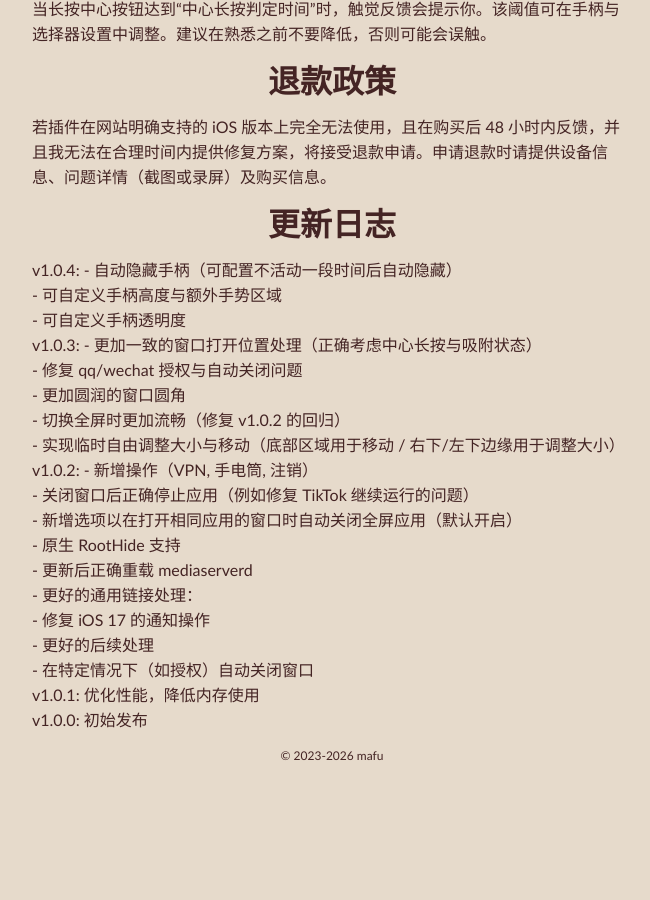
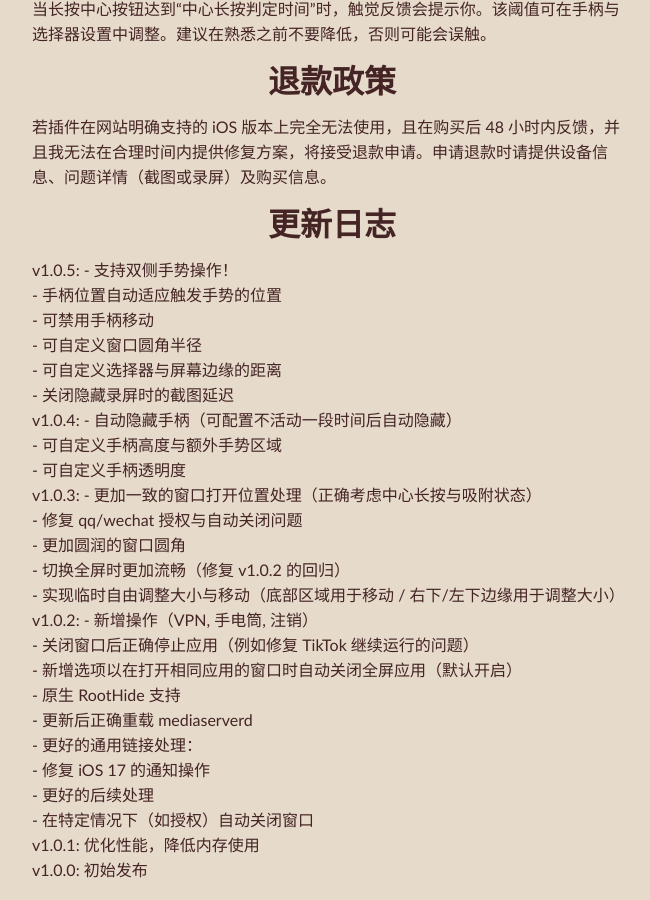
Before and after one commit to m4fn3/repo, a Jekyll site: the page web/Myrtle_zh_hans.html, which Jekyll copies as it is, in a window 1280 px wide and 900 px high, scrolled down 3019 px. Shown: the whole window, without its empty margins (308-958 px from the left). Built offline with Jekyll 4.4.1, drawn with Linux system fonts in a browser that asks for light colours; nearby versions of some CDN libraries; before the commit the page ends 3790 px from its top, so only the background shows below that.

```diff
--- a/web/Myrtle.html
+++ b/web/Myrtle.html
@@ -158,6 +158,12 @@
             </p>
             <h1>Changelogs</h1>
             <p>
+                v1.0.5: - Option to allow gestures on both sides! <br>
+                - Automatically adapt handle position to the place where gesture is triggered <br>
+                - Option to disable handle movements <br>
+                - Option to customize corner radius of window <br>
+                - Option to set distance between selector and the screen edge <br>
+                - Delay screenshot when hiding from recording is off <br>
                 v1.0.4: - Auto-hide the handle after specific period of inactivity <br>
                 - Customizable height and additional gesture area <br>
                 - Customizable handle transparency <br>
--- a/web/Myrtle_zh_hans.html
+++ b/web/Myrtle_zh_hans.html
@@ -161,6 +161,12 @@
 			</p>
 			<h1>更新日志</h1>
 			<p>
+				v1.0.5: - 支持双侧手势操作！<br>
+				- 手柄位置自动适应触发手势的位置<br>
+				- 可禁用手柄移动<br>
+				- 可自定义窗口圆角半径<br>
+				- 可自定义选择器与屏幕边缘的距离<br>
+				- 关闭隐藏录屏时的截图延迟<br>
 				v1.0.4: - 自动隐藏手柄（可配置不活动一段时间后自动隐藏）<br>
 				- 可自定义手柄高度与额外手势区域<br>
 				- 可自定义手柄透明度<br>
```
Also changed, not shown: 3 other files.
